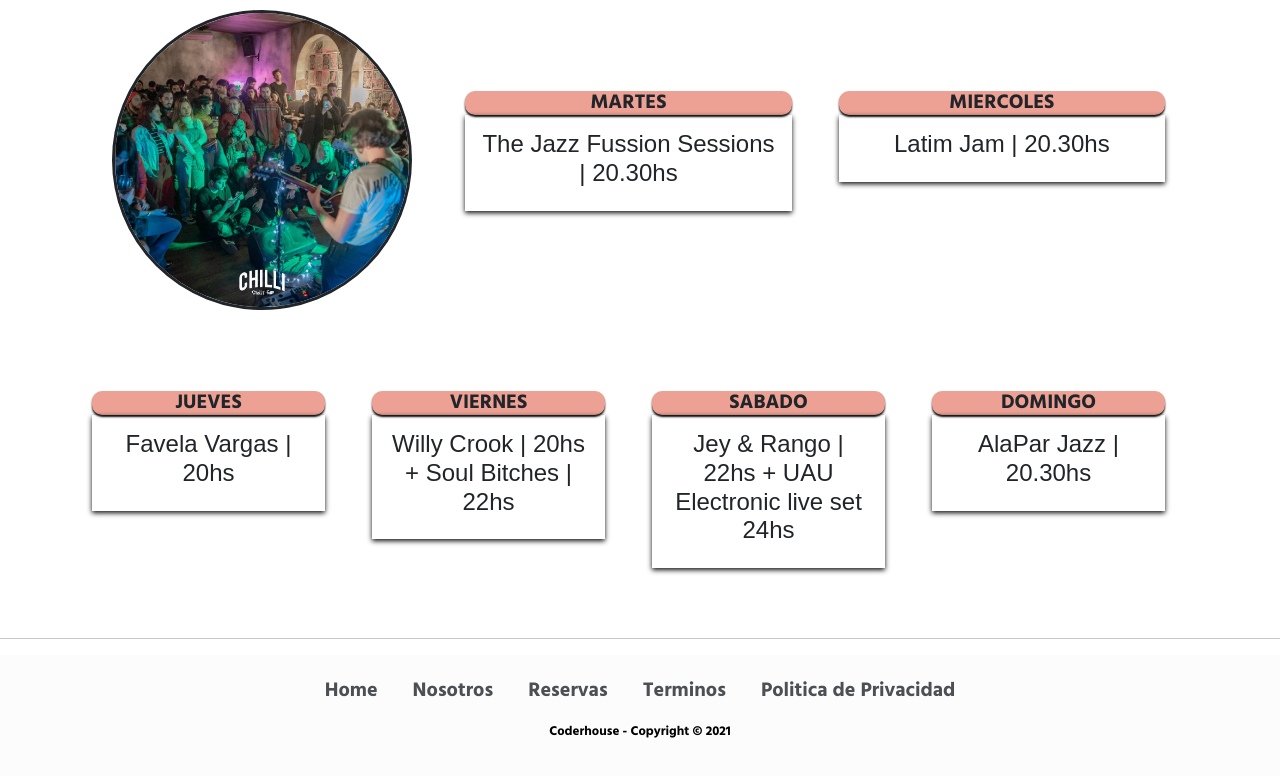
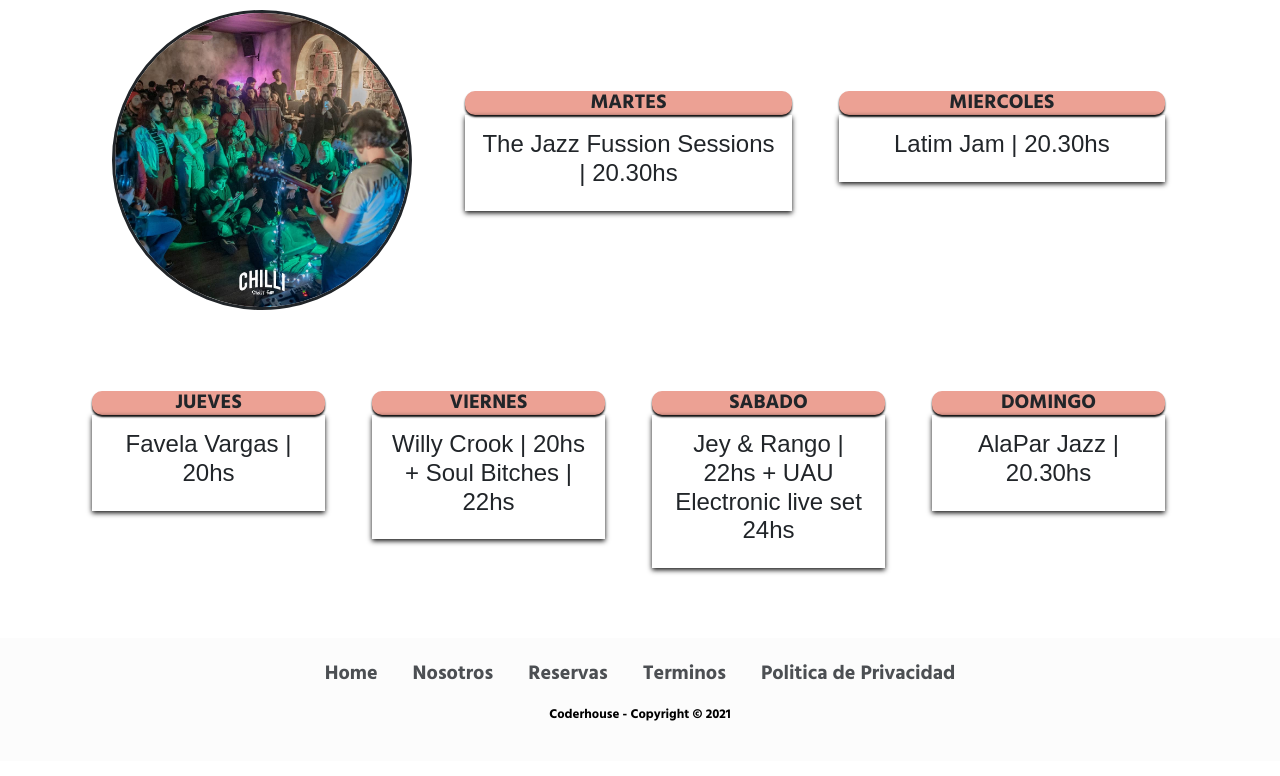
Before and after one commit to ernestoborobiolonatti/ProyectoChilli, a website: page secciones/cronograma.html in a window 1280 px wide. Shown: the part 202-978 px from the top of the page. Drawn offline with nearby package versions, Linux system fonts and the light colour scheme; a web font is replaced by a local one.

Commit message:
correcciones finales

```diff
--- a/secciones/cronograma.html
+++ b/secciones/cronograma.html
@@ -4,13 +4,18 @@
     <meta charset="UTF-8" />
     <meta http-equiv="X-UA-Compatible" content="IE=edge" />
     <meta name="viewport" content="width=device-width, initial-scale=1.0" />
+
+    <!----------- bootstrap ------------>
     <link
       href="https://cdn.jsdelivr.net/npm/bootstrap@5.1.0/dist/css/bootstrap.min.css"
       rel="stylesheet"
       integrity="sha384-KyZXEAg3QhqLMpG8r+8fhAXLRk2vvoC2f3B09zVXn8CA5QIVfZOJ3BCsw2P0p/We"
       crossorigin="anonymous"
     />
+
     <link rel="stylesheet" href="../scss/style.css" />
+
+    <!--------------- fonts/icons ------------->
     <link rel="preconnect" href="https://fonts.googleapis.com" />
     <link rel="preconnect" href="https://fonts.gstatic.com" crossorigin />
     <link
@@ -30,6 +35,7 @@
       rel="stylesheet"
       type="text/css"
     />
+
     <meta
       name="description"
       content="Sitio web del Restaurante-Pub de Cordoba, Argentina Chilli Street Food - seccion bandas"
@@ -40,6 +46,8 @@
     />
     <title>Cronograma de Bandas | Chilli | Street Food</title>
   </head>
+
+  <!------------------- Inicio del body --------------------->
   <body>
     <header class="header">
       <div class="container">
@@ -88,6 +96,7 @@
         </nav>
       </div>
     </header>
+
     <main>
       <div class="container">
         <div class="row">
@@ -139,32 +148,8 @@
           </div>
         </div>
       </div>
-      <!--
-
-        <div class="grid-grilla">
-          <div class="grid-show-item"><h4>MARTES</h4></div>
-          <div class="grid-show-item"><h4>MIERCOLES</h4></div>
-          <div class="grid-show-item"><h4>JUEVES</h4></div>
-          <div class="grid-show-item"><h4>VIERNES</h4></div>
-          <div class="grid-show-item"><h4>SABADO</h4></div>
-          <div class="grid-show-item"><h4>DOMINGO</h4></div>
-          <div><h4>Latim Jam | 20.30hs</h4></div>
-          <div>
-            <h4>The Jazz Fussion Sessions | 20.30hs</h4>
-          </div>
-          <div><h4>Favela Vargas | 20hs</h4></div>
-          <div>
-            <h4>Willy Crook | 20hs + Soul Bitches | 22hs</h4>
-          </div>
-          <div>
-            <h4>Jey & Rango | 22hs + UAU Electronic live set 24hs</h4>
-          </div>
-          <div><h4>AlaPar Jazz | 20.30hs</h4></div>
-        </div>
-      </div> -->
     </main>
 
-    <hr />
     <footer class="footer">
       <ul class="lista">
         <li>
@@ -185,6 +170,7 @@
       </ul>
       <p class="copyright">Coderhouse - Copyright © 2021</p>
     </footer>
+
     <script
       src="https://cdn.jsdelivr.net/npm/@popperjs/core@2.9.3/dist/umd/popper.min.js"
       integrity="sha384-eMNCOe7tC1doHpGoWe/6oMVemdAVTMs2xqW4mwXrXsW0L84Iytr2wi5v2QjrP/xp"
```
Also changed, not shown: index.html (+15 -1 lines), secciones/delivery.html (+11 -0 lines), secciones/menu.html (+9 -0 lines), secciones/nosotros.html (+9 -0 lines), secciones/reservas.html (+14 -0 lines).
